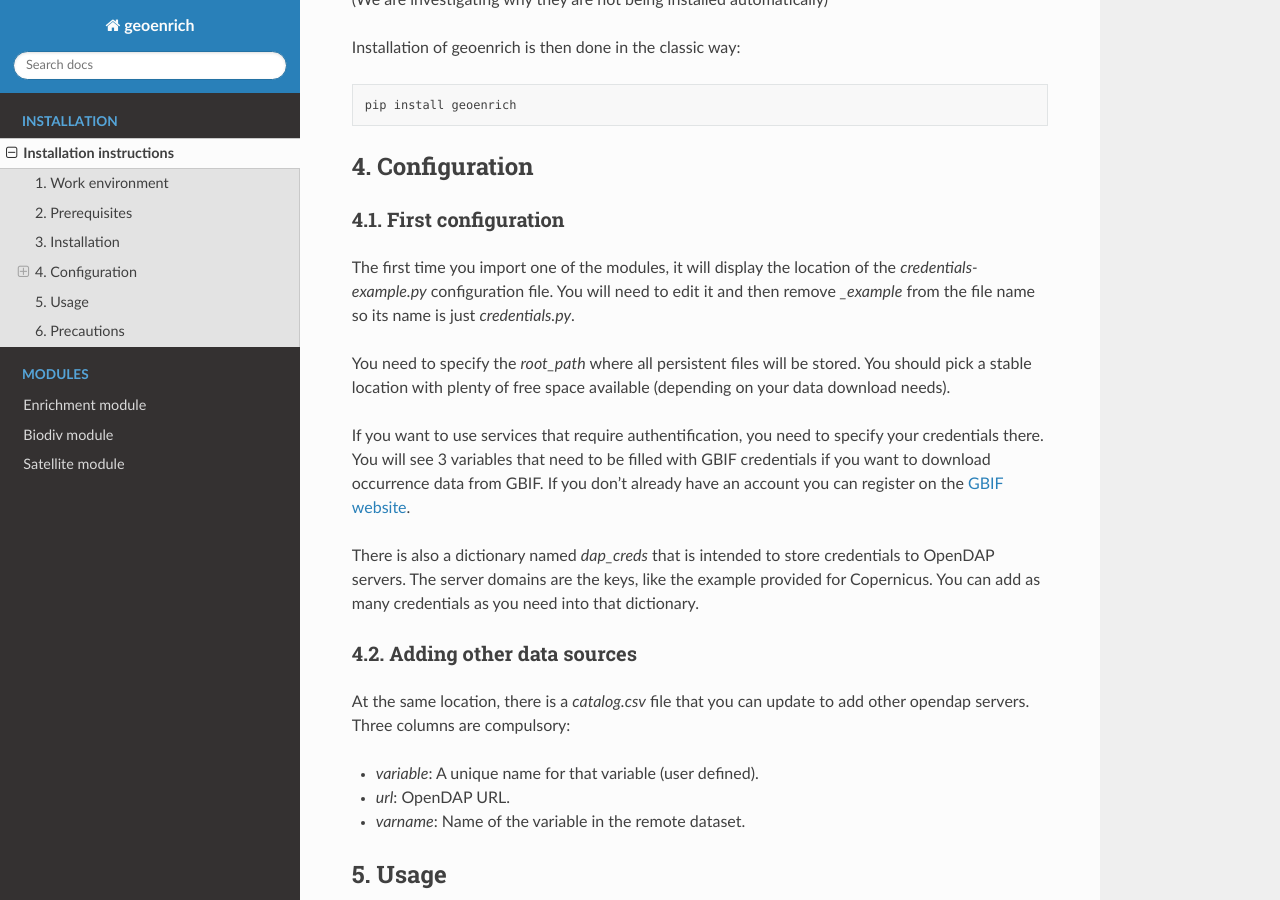
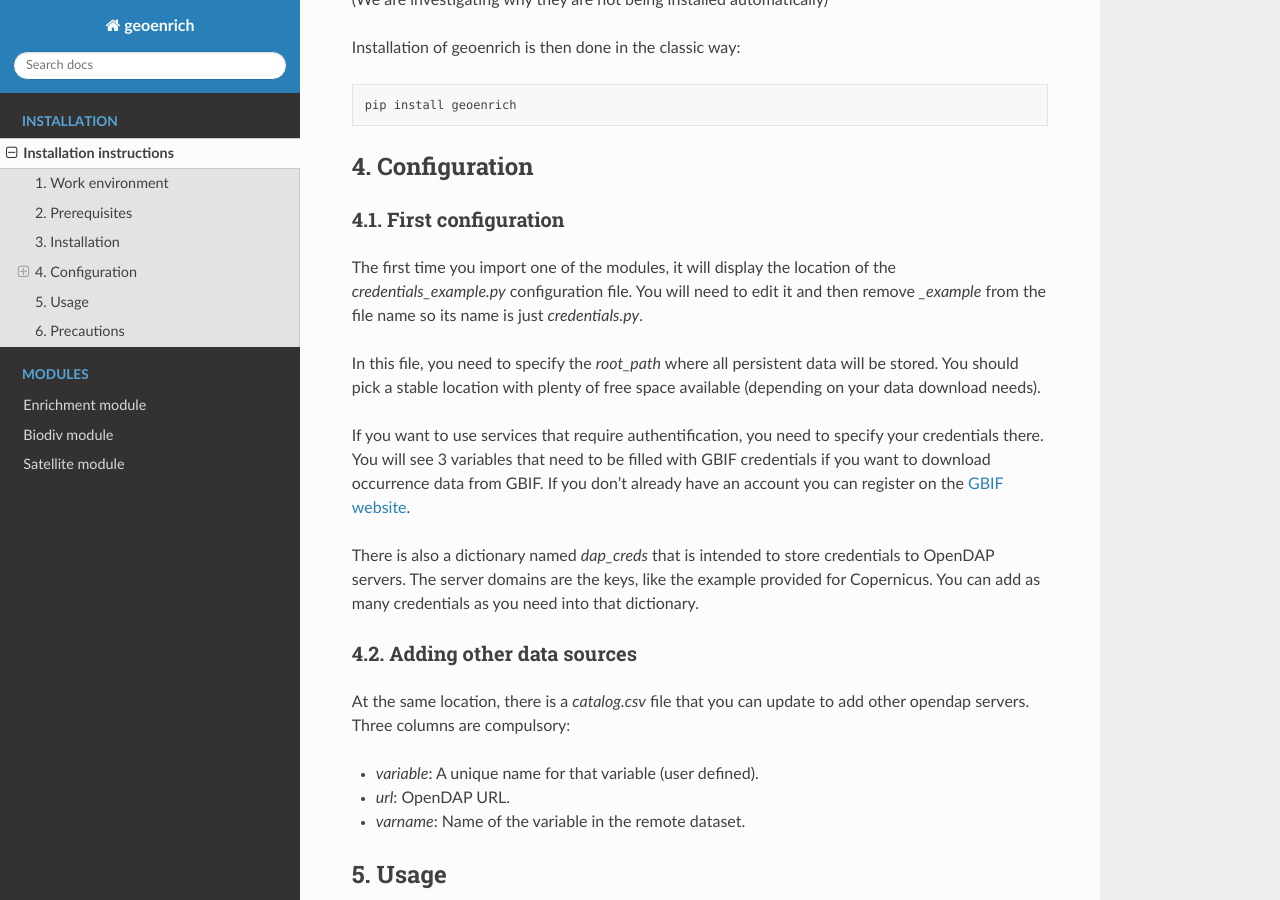
Before and after one commit to IRDG2OI/geoenrich, a Sphinx documentation site: the page built from docs/source/install.rst, in a window 1280 px wide and 900 px high, scrolled down 575 px. Built offline with Sphinx 7.4.7 and the Read the Docs theme 2.0.0, drawn with Linux system fonts in a browser that asks for light colours.

Commit message:
modified:   docs/source/biodiv.rst 	modified:   docs/source/enrichment.rst 	modified:   docs/source/index.rst 	modified:   docs/source/install.rst 	modified:   geoenrich/enrichment.py

```diff
--- a/docs/source/enrichment.rst
+++ b/docs/source/enrichment.rst
@@ -1,5 +1,7 @@
 Enrichment module
 =================
+
+This is the main module of the package. It handles the local enrichment files, as well as the download of enrichment data from remote servers.
 
 Main functions
 --------------
--- a/docs/source/index.rst
+++ b/docs/source/index.rst
@@ -40,7 +40,7 @@ Modules
    The enrichment module: download enrichment data, retrieve downloaded data.
 
 :doc:`satellite`
-   The satellite module: netCDF file handling, data download, data retrieval.
+   The satellite module (internal use): netCDF file handling, data download, data retrieval.
 
 
 
--- a/docs/source/install.rst
+++ b/docs/source/install.rst
@@ -35,9 +35,9 @@ Installation of geoenrich is then done in the classic way::
 4.1. First configuration
 ^^^^^^^^^^^^^^^^^^^^^^^^
 
-The first time you import one of the modules, it will display the location of the *credentials-example.py* configuration file. You will need to edit it and then remove *_example* from the file name so its name is just *credentials.py*.
+The first time you import one of the modules, it will display the location of the *credentials_example.py* configuration file. You will need to edit it and then remove *_example* from the file name so its name is just *credentials.py*.
 
-You need to specify the *root_path* where all persistent files will be stored. You should pick a stable location with plenty of free space available (depending on your data download needs).
+In this file, you need to specify the *root_path* where all persistent data will be stored. You should pick a stable location with plenty of free space available (depending on your data download needs).
 
 If you want to use services that require authentification, you need to specify your credentials there.
 You will see 3 variables that need to be filled with GBIF credentials if you want to download occurrence data from GBIF. If you don't already have an account you can register on the `GBIF website <https://www.gbif.org/user/profile/>`_.
```
Also changed, not shown: docs/source/biodiv.rst (+10 -2 lines), 1 other file.
